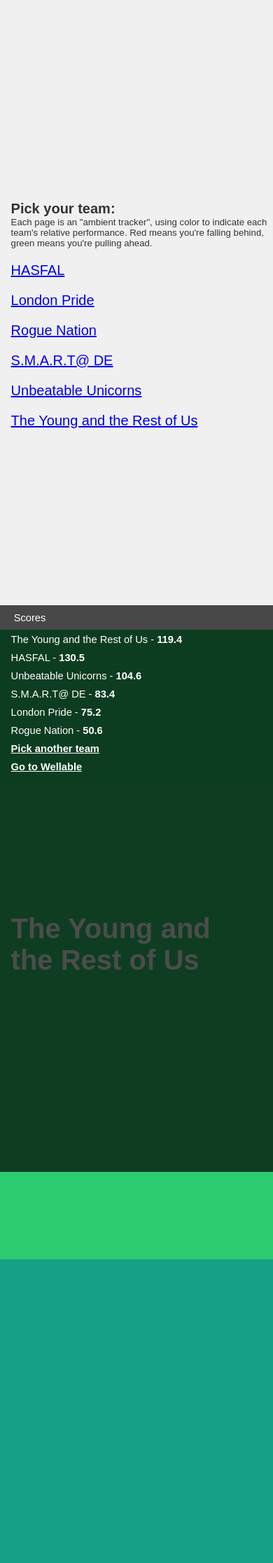
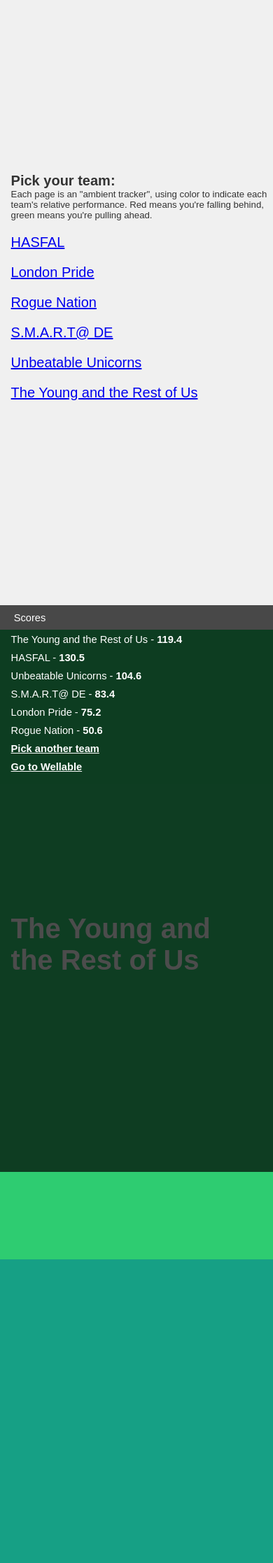
Before and after one commit to brettrowley/brettrowley.github.io, a Jekyll site: the page sandbox/wellable/index.html, which Jekyll copies as it is, in a window 390 px wide. Shown: the top 2234 px of the page at 70% size. Built offline with Jekyll 4.4.1, drawn with Linux system fonts in a browser that asks for light colours; nearby versions of some CDN libraries.

Commit message:
Homepage was clipped on mobile

```diff
--- a/sandbox/wellable/index.html
+++ b/sandbox/wellable/index.html
@@ -81,6 +81,8 @@ span#scores i{
 	}
 	.intro span{
 		font-size: 15pt;
+		position: relative;
+		top: -40px;
 	}
 
 
```
